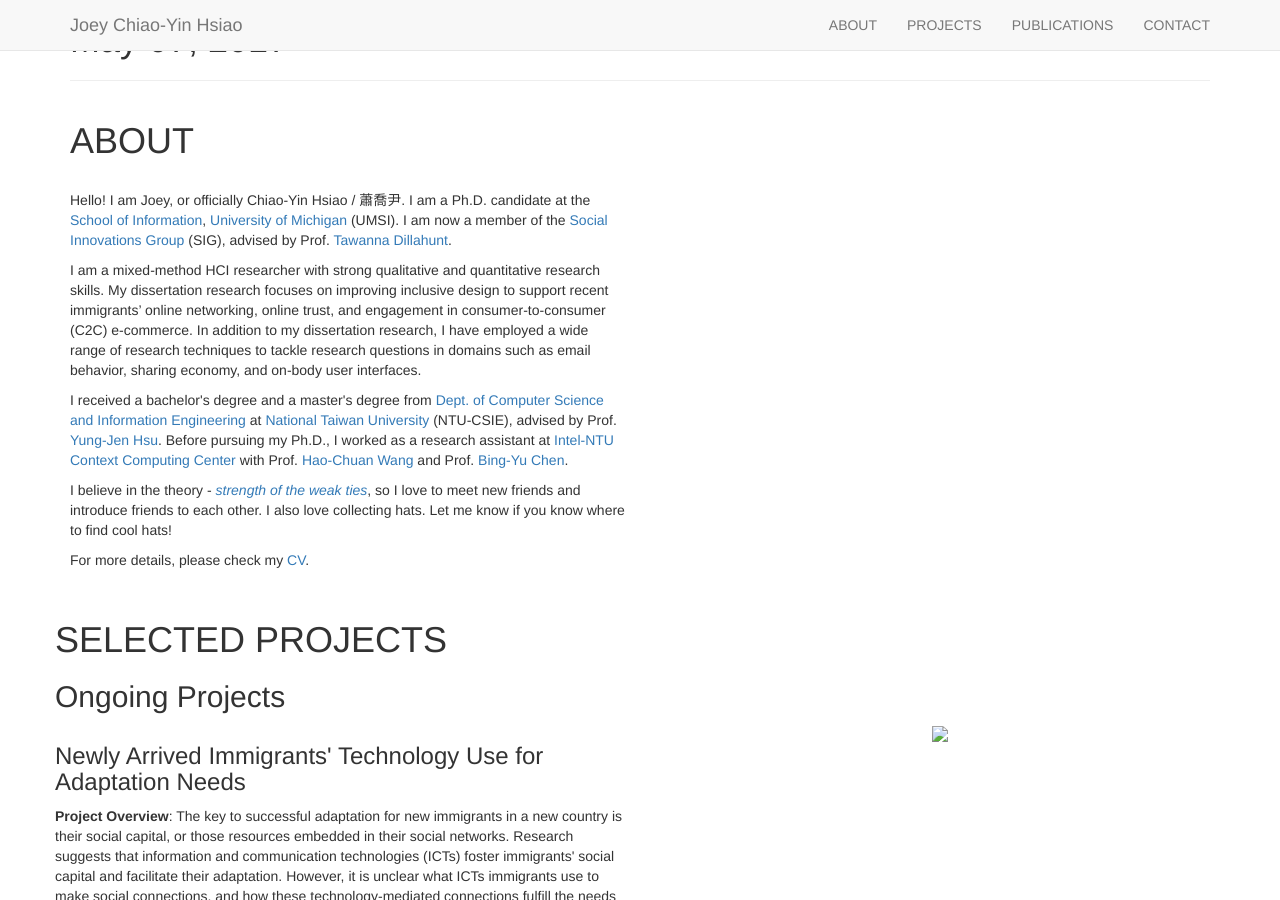
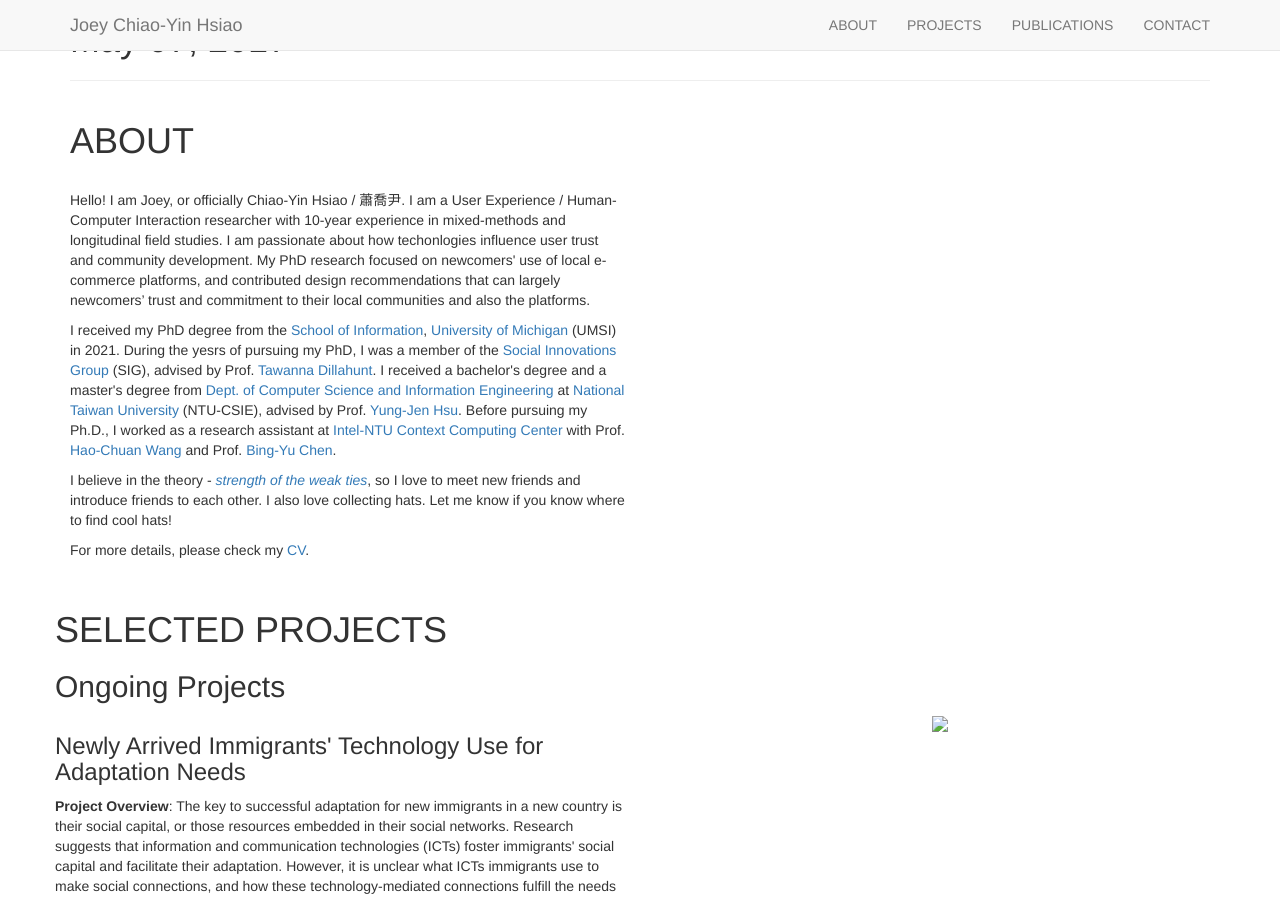
Before and after one commit to joeycyhsiao/joeycyhsiao.github.io, a Jekyll site: the page built from _posts/archive/2017-05-06-CHI.markdown, in a window 1280 px wide and 900 px high. Built offline with Jekyll 4.4.1, drawn with Linux system fonts in a browser that asks for light colours; nearby versions of some CDN libraries; library files that are not in the unit come from our copies; some of the changed text lies outside the part shown.

Commit message:
Update after my defense

```diff
--- a/_data/papers.yml
+++ b/_data/papers.yml
@@ -1,3 +1,9 @@
+- paper:
+  authors: <b>Hsiao, J. C.-Y.</b> and Bentley, F.
+  title: "Exploring Email-Prompted Information Needs"
+  year: "2021"
+  venue: To Appear in <i>Proc. of the ACM Human-Computer Interaction</i>, Vol. 5, CSCW
+
 - paper:
   authors: Cherubini, M., Lu, A. J., <b>Hsiao, J. C.-Y.</b>, Zhao, M., Aggarwal, A., and Dillahunt, T. R.
   title: "Elucidating Skills for Job Seekers: Insights and Critical Concerns from a Field Deployment in Switzerland"
--- a/_data/past.yml
+++ b/_data/past.yml
@@ -6,7 +6,7 @@
   publications:
       - paper:
         url: "#"
-        type: "Paper Under Review"
+        type: "Full Paper to Appear"
         venue: "ACM CSCW 2021"
 
 - name: "Discovering People-Nearby Applications' Benefits for People who Face Life Transitions"
--- a/_includes/about.html
+++ b/_includes/about.html
@@ -6,15 +6,17 @@
               <br/>
 			  <p>
 			  Hello! I am Joey, or officially Chiao-Yin Hsiao / 蕭喬尹.
-			  I am a Ph.D. candidate at the
-			  <a href='https://www.si.umich.edu/' target="_blank">School of Information</a>,
-			  <a href='http://umich.edu/' target="_blank">University of Michigan</a> (UMSI).
-			  I am now a member of the <a href='http://socialinnovations.us/' target="_blank">Social Innovations Group</a> (SIG),
+              I am a User Experience / Human-Computer Interaction researcher with 10-year experience in mixed-methods and longitudinal field studies.
+              I am passionate about how techonlogies influence user trust and community development.
+			  My PhD research focused on newcomers' use of local e-commerce platforms,
+              and contributed design recommendations that can largely newcomers’ trust and commitment to their local communities and also the platforms.
+              </p>
+              <p>
+              I received my PhD degree from the <a href='https://www.si.umich.edu/' target="_blank">School of Information</a>,
+			  <a href='http://umich.edu/' target="_blank">University of Michigan</a> (UMSI) in 2021.
+              During the yesrs of pursuing my PhD,
+              I was a member of the <a href='http://socialinnovations.us/' target="_blank">Social Innovations Group</a> (SIG),
 			  advised by Prof. <a href='http://www.tawannadillahunt.com/' target="_blank">Tawanna Dillahunt</a>.
-			  <p>
-I am a mixed-method HCI researcher with strong qualitative and quantitative research skills. My dissertation research focuses on improving inclusive design to support recent immigrants’ online networking, online trust, and engagement in consumer-to-consumer (C2C) e-commerce. In addition to my dissertation research, I have employed a wide range of research techniques to tackle research questions in domains such as email behavior, sharing economy, and on-body user interfaces.
-			  </p>
-			  <p>
 			  I received a bachelor's degree and a master's degree from
 			  <a href='http://www.csie.ntu.edu.tw' target="_blank">Dept. of Computer Science and Information Engineering</a>
 			  at <a href='http://www.ntu.edu.tw' target="_blank">National Taiwan University</a> (NTU-CSIE),
```
Also changed, not shown: 1 other file.
